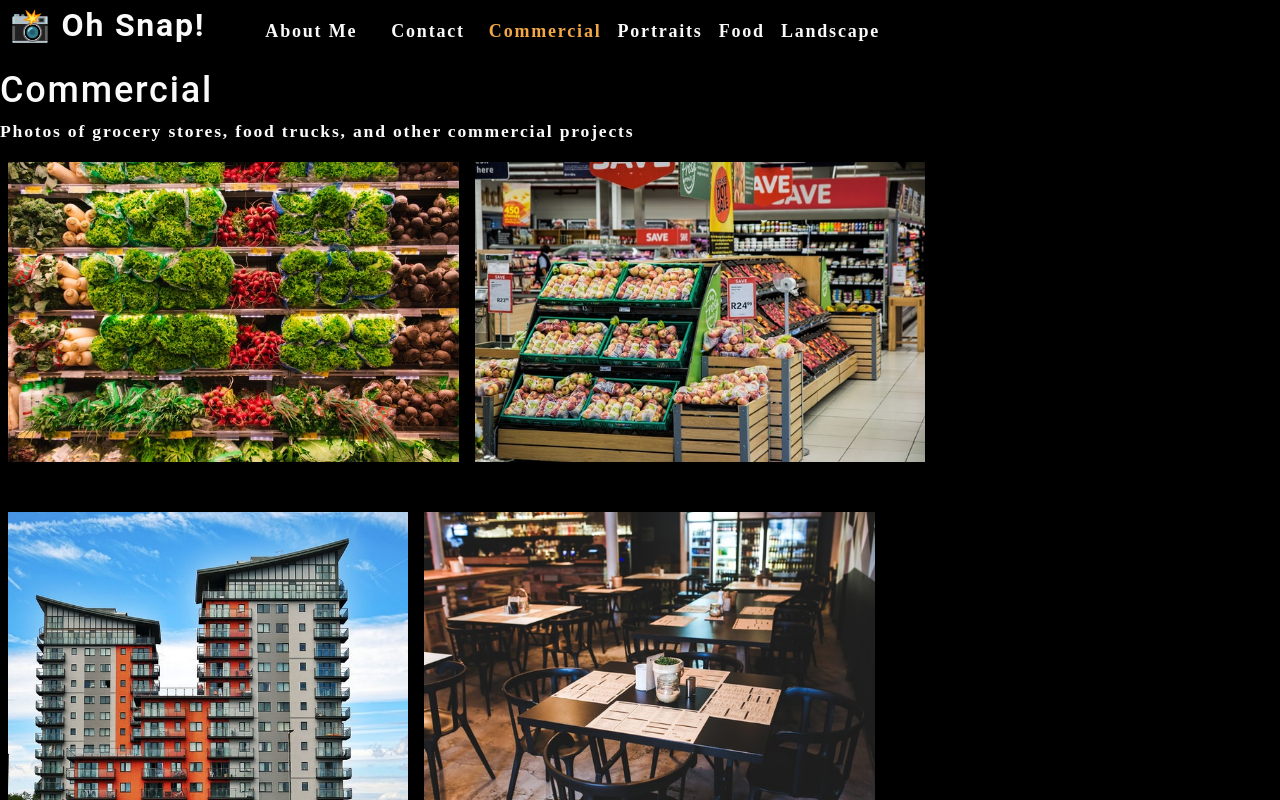
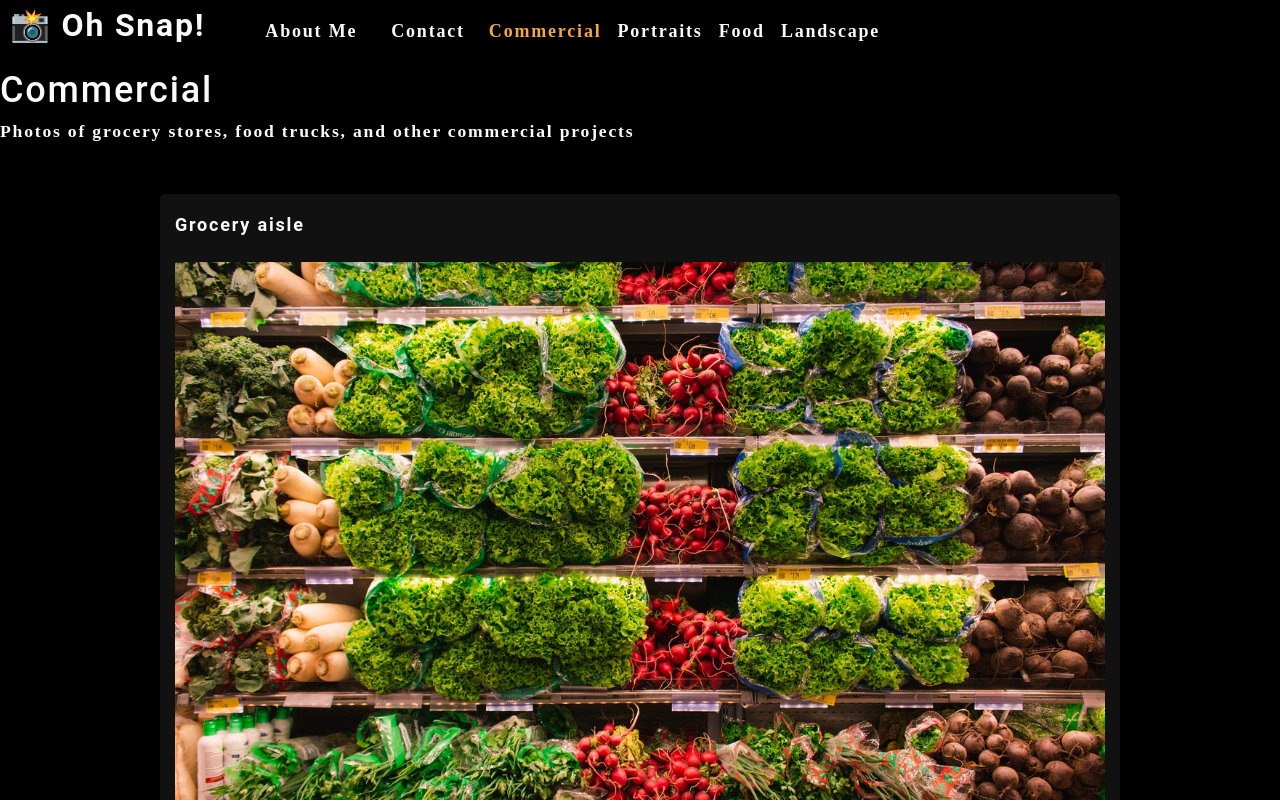
Before and after one commit to oceanlatte/react-photo-port, a React (Create React App) app: page / in a window 1280 px wide. Both pictures are taken after a click on the picture 233 px from the left and 311 px from the top of the page. Shown: the top 800 px of the page. Built offline with nearby package versions, Linux system fonts and the light colour scheme.

Commit message:
manage the modal's state

```diff
--- /dev/null
+++ b/src/components/Modal/index.js
@@ -0,0 +1,22 @@
+import React from 'react'
+
+function Modal({currentPhoto}) {
+  const {name, category, description, index} = currentPhoto;
+
+  return (
+    <div className='modalBackDrop'>
+      <div className='modalContainer'>
+        <h3 className='modalTitle'>{name}</h3>
+        <img src={require(`../../assets/large/${category}/${index}.jpg`)} alt='currentcategory'/>
+        <p>
+          {description}
+        </p>
+        <button type='button'>
+          Close the modal
+        </button>
+      </div>
+    </div>
+  )
+}
+
+export default Modal
--- a/src/components/PhotoList/index.js
+++ b/src/components/PhotoList/index.js
@@ -1,4 +1,5 @@
 import React, { useState } from 'react';
+import Modal from '../Modal';
 
 const PhotoList = ({ category }) => {
   const [photos] = useState([
@@ -98,17 +99,29 @@
       description: 'Lorem ipsum dolor sit amet, consectetur adipiscing elit. Nunc ultricie',
     },
   ]);
+  const [currentPhoto, setcurrentPhoto] = useState();
+
+  const [isModalOpen, setIsModalOpen] = useState(false);
 
   const currentPhotos = photos.filter((photo) => photo.category === category);
 
+
+  const toggleModal = (image, i) => {
+    // current photo
+    setcurrentPhoto({...image, index: i});
+    setIsModalOpen(true);
+  }
+
   return (
     <div>
+      {isModalOpen && <Modal currentPhoto={currentPhoto} />}
       <div className='flex-row'>
         {currentPhotos.map((image, i) => (
           <img
             src={require(`../../assets/small/${category}/${i}.jpg`)}
             alt={image.name}
             className='img-thumbnail mx-1'
+            onClick={() => toggleModal(image, i)}
             key={image.name}
           />
         ))}
```
